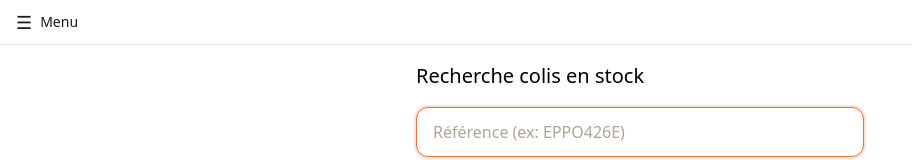
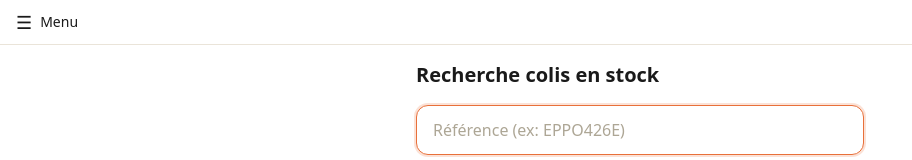
Before and after one commit to axell152/gestion-colis, a Next.js app: page /recherche in a window 1280 px wide. Shown: the top 160 px of the page, without its empty margins (0-912 px from the left). Built offline with nearby package versions, Linux system fonts and the light colour scheme.

Commit message:
Update heading style for search page

```diff
--- a/src/app/recherche/page.tsx
+++ b/src/app/recherche/page.tsx
@@ -20,7 +20,7 @@ export default function RecherchePage() {
   return (
     <main style={{ padding: 16, maxWidth: 480, margin: '0 auto' }}>
       <UtilisateurActuel />
-      <h1 style={{ fontSize: 20 }}>Recherche colis en stock</h1>
+      <h1 className="text-xl font-semibold text-[#1A1A1A]">Recherche colis en stock</h1>
       <form onSubmit={onSearch} className="flex flex-col gap-3 mt-4">
   <input
     value={reference}
```
